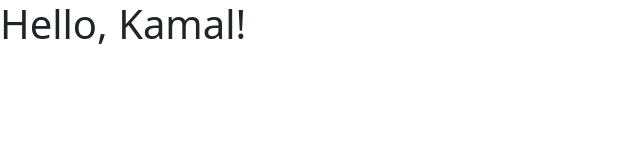
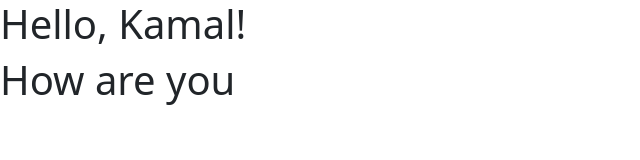
Before and after one commit to Kamal-21/website, a plain HTML site: page index.html in a window 1280 px wide. Shown: the whole page, without its empty margins (0-640 px from the left). Drawn offline with nearby package versions, Linux system fonts and the light colour scheme.

Commit message:
website edited

```diff
--- a/index.html
+++ b/index.html
@@ -12,7 +12,7 @@
   </head>
   <body>
     <h1>Hello, Kamal!</h1>
-
+    <h1>How are you</h1>
     <!-- Optional JavaScript; choose one of the two! -->
 
     <!-- Option 1: Bootstrap Bundle with Popper -->
```
